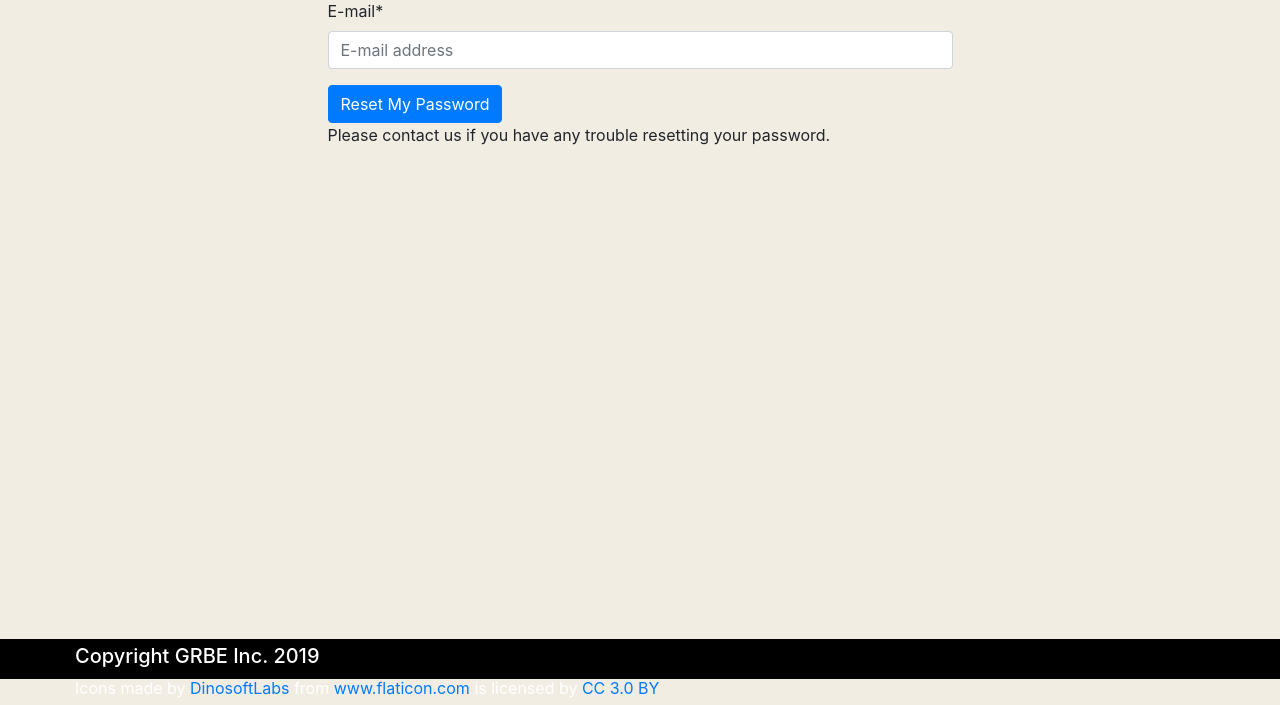
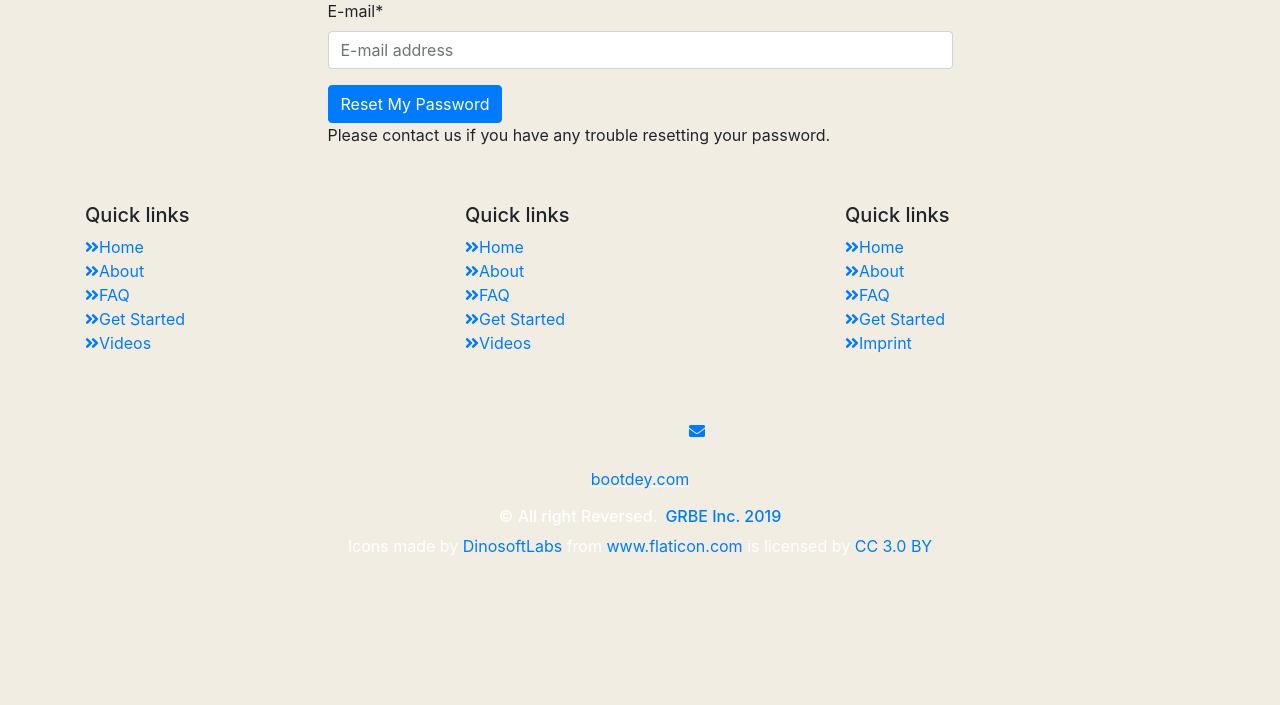
Before and after one commit to Brainiac-BV/cookiecutter_grbe_testing, a Django app: page /accounts/password/reset/ in a window 1280 px wide. Shown: the part 180-885 px from the top of the page. After the commit the page ends 735 px from the top, so only its background shows below. Run offline with Django 3.2, Linux system fonts and the light colour scheme; parts of the project's set-up code (start-up, migrations or seed data) failed here and were passed over; some libraries are stand-ins or nearby versions.

Commit message:
proper footer

```diff
--- a/testicles/templates/footer.html
+++ b/testicles/templates/footer.html
@@ -1,6 +1,58 @@
-<footer class="footer">
-    <div class="container" id="site-footer">
-    <h5> Copyright GRBE Inc. 2019</h5>
-    <div>Icons made by <a href="https://www.flaticon.com/authors/dinosoftlabs" title="DinosoftLabs">DinosoftLabs</a> from <a href="https://www.flaticon.com/" 		    title="Flaticon">www.flaticon.com</a> is licensed by <a href="http://creativecommons.org/licenses/by/3.0/" 		    title="Creative Commons BY 3.0" target="_blank">CC 3.0 BY</a></div>
-    </div>
-</footer>
+<!-- Footer -->
+	<section id="footer">
+		<div class="container">
+			<div class="row text-center text-xs-center text-sm-left text-md-left">
+				<div class="col-xs-12 col-sm-4 col-md-4">
+					<h5>Quick links</h5>
+					<ul class="list-unstyled quick-links">
+						<li><a href="javascript:void();"><i class="fa fa-angle-double-right"></i>Home</a></li>
+						<li><a href="javascript:void();"><i class="fa fa-angle-double-right"></i>About</a></li>
+						<li><a href="javascript:void();"><i class="fa fa-angle-double-right"></i>FAQ</a></li>
+						<li><a href="javascript:void();"><i class="fa fa-angle-double-right"></i>Get Started</a></li>
+						<li><a href="javascript:void();"><i class="fa fa-angle-double-right"></i>Videos</a></li>
+					</ul>
+				</div>
+				<div class="col-xs-12 col-sm-4 col-md-4">
+					<h5>Quick links</h5>
+					<ul class="list-unstyled quick-links">
+						<li><a href="javascript:void();"><i class="fa fa-angle-double-right"></i>Home</a></li>
+						<li><a href="javascript:void();"><i class="fa fa-angle-double-right"></i>About</a></li>
+						<li><a href="javascript:void();"><i class="fa fa-angle-double-right"></i>FAQ</a></li>
+						<li><a href="javascript:void();"><i class="fa fa-angle-double-right"></i>Get Started</a></li>
+						<li><a href="javascript:void();"><i class="fa fa-angle-double-right"></i>Videos</a></li>
+					</ul>
+				</div>
+				<div class="col-xs-12 col-sm-4 col-md-4">
+					<h5>Quick links</h5>
+					<ul class="list-unstyled quick-links">
+						<li><a href="javascript:void();"><i class="fa fa-angle-double-right"></i>Home</a></li>
+						<li><a href="javascript:void();"><i class="fa fa-angle-double-right"></i>About</a></li>
+						<li><a href="javascript:void();"><i class="fa fa-angle-double-right"></i>FAQ</a></li>
+						<li><a href="javascript:void();"><i class="fa fa-angle-double-right"></i>Get Started</a></li>
+						<li><a href="https://wwwe.sunlimetech.com" title="Design and developed by"><i class="fa fa-angle-double-right"></i>Imprint</a></li>
+					</ul>
+				</div>
+			</div>
+			<div class="row">
+				<div class="col-xs-12 col-sm-12 col-md-12 mt-2 mt-sm-5">
+					<ul class="list-unstyled list-inline social text-center">
+						<li class="list-inline-item"><a href="javascript:void();"><i class="fa fa-facebook"></i></a></li>
+						<li class="list-inline-item"><a href="javascript:void();"><i class="fa fa-twitter"></i></a></li>
+						<li class="list-inline-item"><a href="javascript:void();"><i class="fa fa-instagram"></i></a></li>
+						<li class="list-inline-item"><a href="javascript:void();"><i class="fa fa-google-plus"></i></a></li>
+						<li class="list-inline-item"><a href="javascript:void();" target="_blank"><i class="fa fa-envelope"></i></a></li>
+					</ul>
+				</div>
+				</hr>
+			</div>
+			<div class="row">
+				<div class="col-xs-12 col-sm-12 col-md-12 mt-2 mt-sm-2 text-center text-white">
+					<p><u><a href="https://www.bootdey.com/">bootdey.com</a></u> </p>
+					<p class="h6">&copy All right Reversed.<a class="text-green ml-2" href="" target="_blank">GRBE Inc. 2019</a></p>
+                    <p>Icons made by <a href="https://www.flaticon.com/authors/dinosoftlabs" title="DinosoftLabs">DinosoftLabs</a> from <a href="https://www.flaticon.com/" 		    title="Flaticon">www.flaticon.com</a> is licensed by <a href="http://creativecommons.org/licenses/by/3.0/" title="Creative Commons BY 3.0" target="_blank">CC 3.0 BY</a></p>
+				</div>
+				</hr>
+			</div>
+		</div>
+	</section>
+	<!-- ./Footer -->
```
